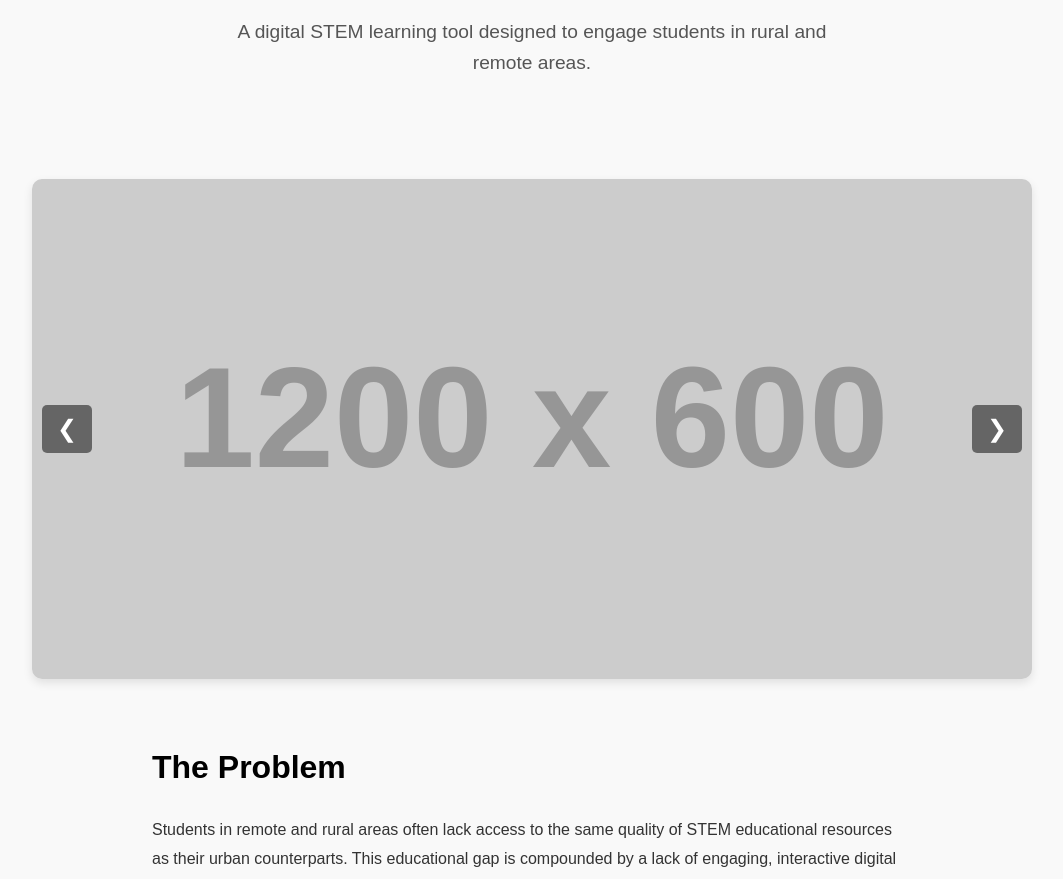
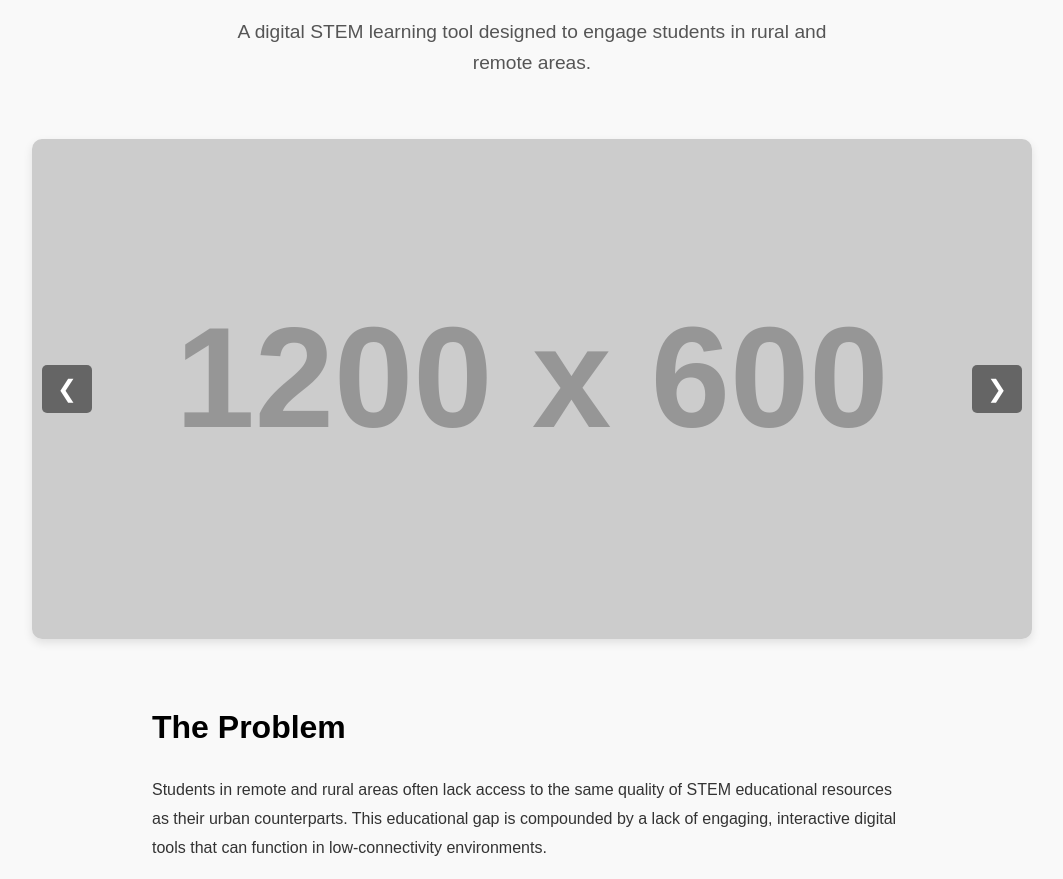
Before and after one commit to frankwu0405/frank_wu_DesignFolio, a plain HTML site: page project1.html in a window 1280 px wide. Shown: the part 360-1239 px from the top of the page, without its empty margins (108-1171 px from the left). Drawn offline with Linux system fonts and the light colour scheme; placeholder pictures from the web are drawn by us.

Commit message:
Update style.css

```diff
--- a/assets/css/style.css
+++ b/assets/css/style.css
@@ -409,7 +409,7 @@ body {
 .carousel-container {
     position: relative;
     max-width: 1000px;
-    margin: 40px auto;
+    margin: auto;
     overflow: hidden;
     border-radius: 10px;
     box-shadow: 0 4px 10px rgba(0,0,0,0.1);
```
